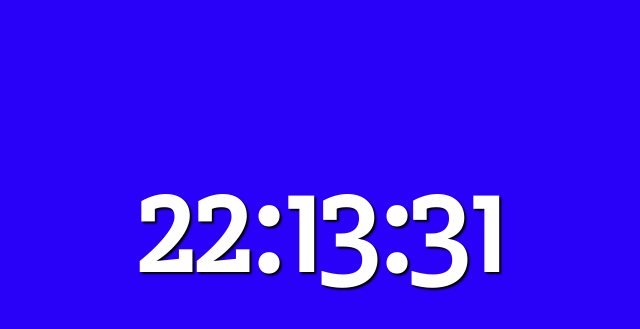
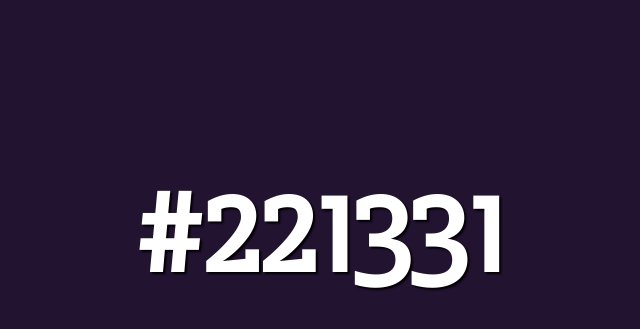
Before and after one commit to mmarcinek/clock, a plain HTML site: page index.html in a window 1280 px wide. Shown: the part 83-412 px from the top of the page, without its empty margins (320-960 px from the left). Drawn offline with Linux system fonts and the light colour scheme.

Commit message:
Saves progress

```diff
--- a/index.html
+++ b/index.html
@@ -7,9 +7,7 @@
   <link rel="stylesheet" href="main.css">
 </head>
 <body>
-  <div id="container">
-    <h1 id="clock"></h1>
-  </div>
-  <script src="main.js"></script>
+  <h1 id="clock"></h1>
+<script src="main.js"></script>
 </body>
 </html>
--- a/main.css
+++ b/main.css
@@ -1,5 +1,5 @@
 body {
-  background-color: #2900F8;
+  /*background-color: #2900F8;*/
 }
 
 h1 {
--- a/main.js
+++ b/main.js
@@ -9,6 +9,10 @@ hours = hours <= 9 ? '0' + hours : hours;
 minutes = minutes <= 9 ? '0' + minutes : minutes;
 seconds = seconds <= 9 ? '0' + seconds : seconds;
 
-document.querySelector('#clock').innerText = hours + ':' + minutes + ':' + seconds;
+var color ="#" + hours + minutes + seconds;
+
+document.querySelector('body').style.background = color;
+
+document.querySelector('#clock').innerText ="#" + hours + minutes + seconds;
 
 });
```
